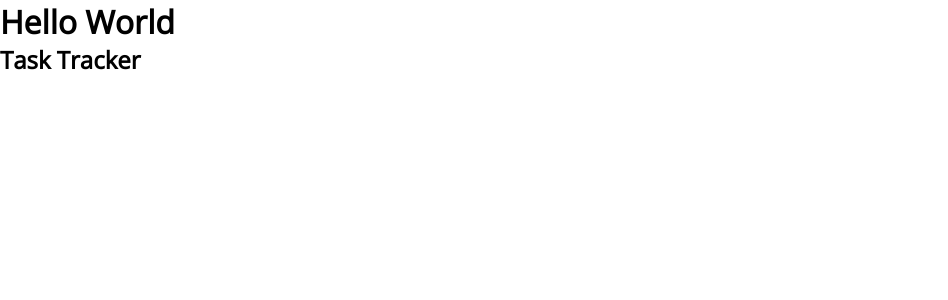
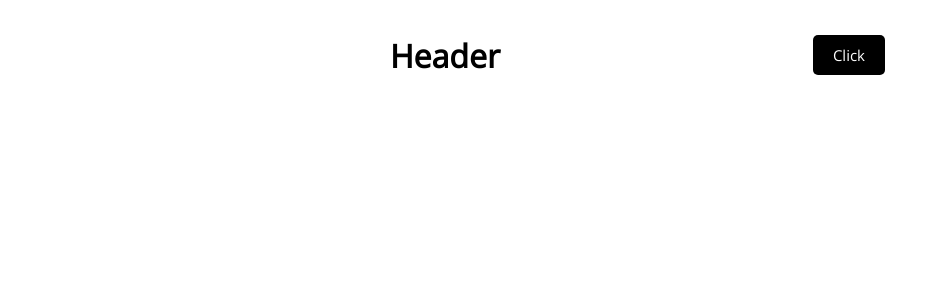
Before and after one commit to KevinPham123/Mockup-Web, an Angular app: page / in a window 1280 px wide. Shown: the top 300 px of the page, without its empty margins (0-948 px from the left). Built offline with nearby package versions, Linux system fonts and the light colour scheme.

Commit message:
Button/ Header
2 components added

```diff
--- a/src/app/app.component.html
+++ b/src/app/app.component.html
@@ -1,2 +1,3 @@
-<h1>Hello World</h1>
-<h2>{{title}}</h2>
+<div class ="container">
+    <app-header></app-header>
+</div>
--- a/src/app/app.component.ts
+++ b/src/app/app.component.ts
@@ -6,5 +6,5 @@ import { Component } from '@angular/core';
   styleUrls: ['./app.component.css']
 })
 export class AppComponent {
-  title: string = 'Task Tracker';
+
 }
--- a/src/app/app.module.ts
+++ b/src/app/app.module.ts
@@ -2,10 +2,14 @@ import { NgModule } from '@angular/core';
 import { BrowserModule } from '@angular/platform-browser';
 
 import { AppComponent } from './app.component';
+import { HeaderComponent } from './components/header/header.component';
+import { ButtonComponent } from './components/button/button.component';
 
 @NgModule({
   declarations: [
-    AppComponent
+    AppComponent,
+    HeaderComponent,
+    ButtonComponent
   ],
   imports: [
     BrowserModule
--- /dev/null
+++ b/src/app/components/button/button.component.html
@@ -0,0 +1 @@
+<button class="btn">Click</button>
--- /dev/null
+++ b/src/app/components/button/button.component.ts
@@ -0,0 +1,15 @@
+import { Component, OnInit } from '@angular/core';
+
+@Component({
+  selector: 'app-button',
+  templateUrl: './button.component.html',
+  styleUrls: ['./button.component.css']
+})
+export class ButtonComponent implements OnInit {
+
+  constructor() { }
+
+  ngOnInit(): void {
+  }
+
+}
--- /dev/null
+++ b/src/app/components/header/header.component.css
@@ -0,0 +1,7 @@
+header {
+    display: flex;
+    justify-content: space-between;
+    align-items: center;
+    margin-bottom: 20px;
+
+}
--- /dev/null
+++ b/src/app/components/header/header.component.html
@@ -0,0 +1,4 @@
+<header>
+    <h1> {{ title }}</h1>
+    <app-button></app-button>
+</header>
--- /dev/null
+++ b/src/app/components/header/header.component.ts
@@ -0,0 +1,15 @@
+import { Component, OnInit } from '@angular/core';
+
+@Component({
+  selector: 'app-header',
+  templateUrl: './header.component.html',
+  styleUrls: ['./header.component.css']
+})
+export class HeaderComponent implements OnInit {
+  title: string = 'Header';
+  constructor() { }
+
+  ngOnInit(): void {
+  }
+
+}
```
Also changed, not shown: src/app/components/button/button.component.css (added), 2 other files (tests, documents, lock files or other folders).
